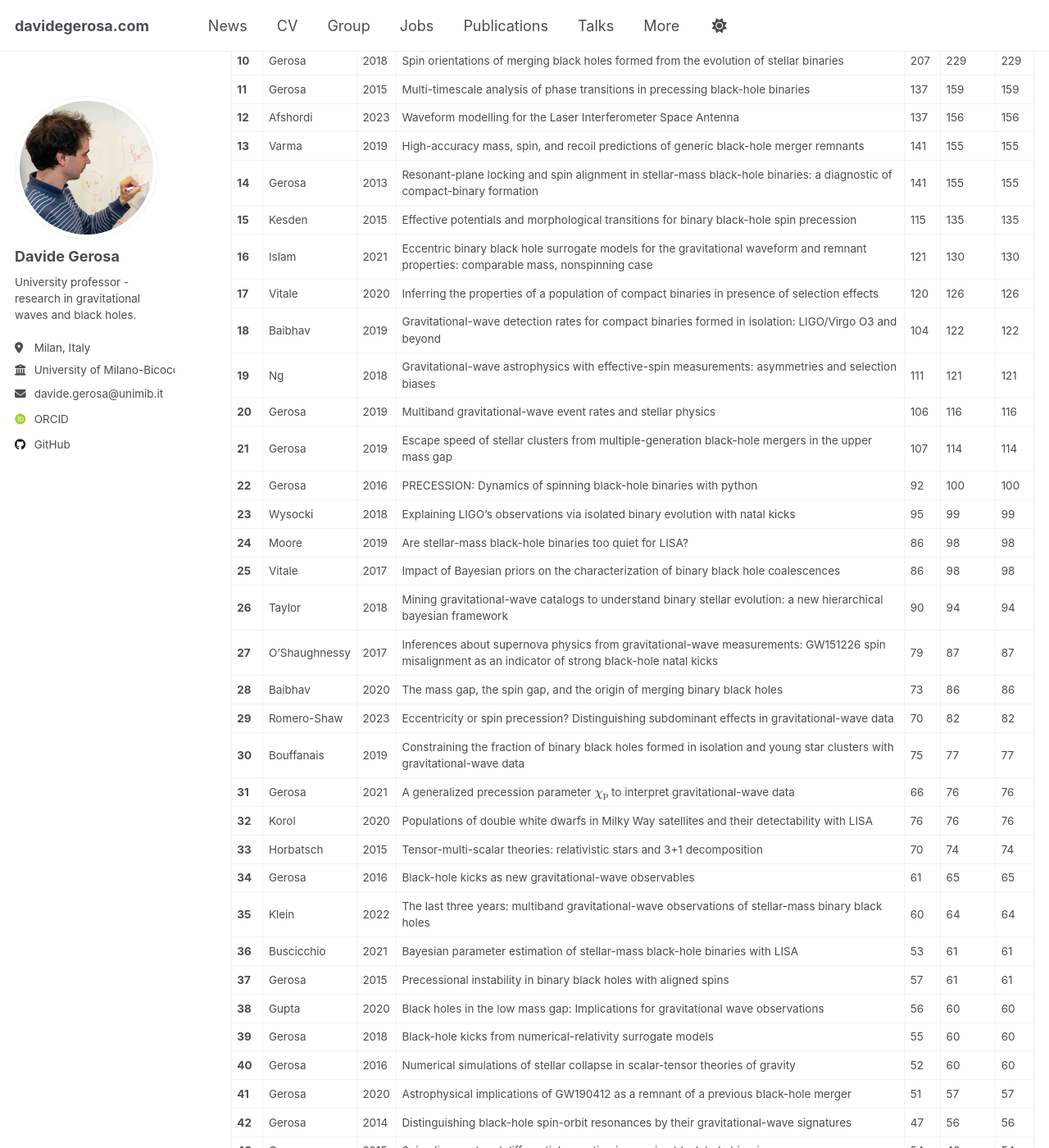
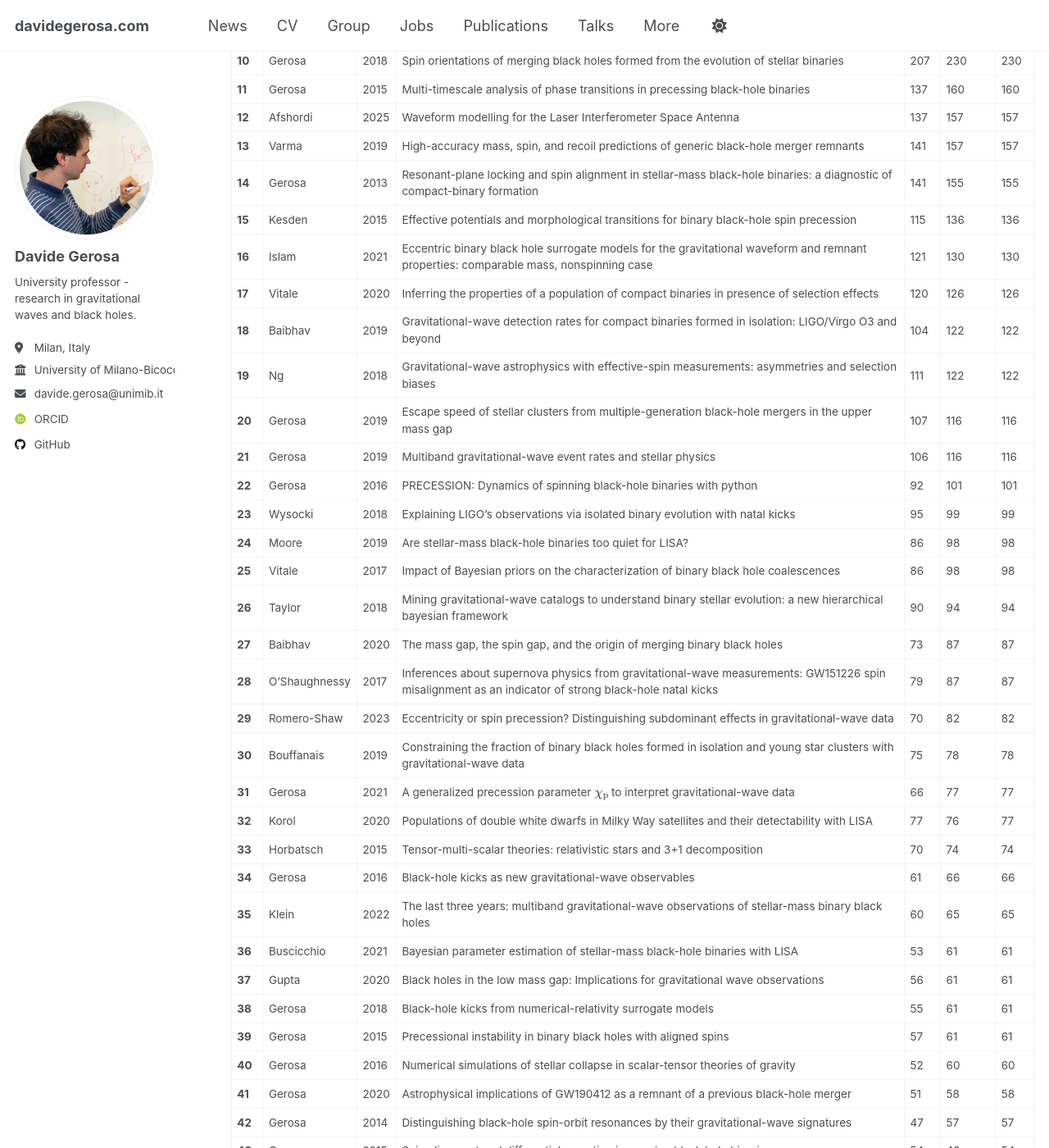
Before and after one commit to dgerosa/website, a Jekyll site: the page built from _pages/citations.md, in a window 1280 px wide and 1400 px high, scrolled down 846 px. Shown: the whole window at 82% size. Built offline with Jekyll 4.4.1, drawn with Linux system fonts in a browser that asks for light colours; some web fonts are replaced; some of the changed text lies outside the part shown.

Commit message:
Website update from workflow

```diff
--- a/_pages/_citations.md
+++ b/_pages/_citations.md
@@ -1,56 +1,56 @@
 ## Citation Summary
 
-- **Total ADS citations**: 9288
-- **Total INSPIRE citations**: 10069
-- **Total MAX citations**: 10145
+- **Total ADS citations**: 9290
+- **Total INSPIRE citations**: 10104
+- **Total MAX citations**: 10182
 - **h-index**: 47
 
 ## Paper list sorted by citation count
 
 | # | Author | Year | Title | ADS | INSPIRE | MAX |
 |---|--------|------|-------|-----|---------|-----|
-| **1** | Berti | 2015 | Testing general relativity with present and future astrophysical observations | 1374 | 1533 | 1533 |
+| **1** | Berti | 2015 | Testing general relativity with present and future astrophysical observations | 1373 | 1533 | 1533 |
 | **2** | Barack | 2019 | Black holes, gravitational waves and fundamental physics: a roadmap | 809 | 893 | 893 |
-| **3** | Amaro-Seoane | 2022 | Astrophysics with the Laser Interferometer Space Antenna | 688 | 640 | 688 |
-| **4** | Belczynski | 2020 | Evolutionary roads leading to low effective spins, high black hole masses, and O1/O2 rates for LIGO/Virgo binary black holes | 446 | 460 | 460 |
+| **3** | Amaro-Seoane | 2022 | Astrophysics with the Laser Interferometer Space Antenna | 690 | 641 | 690 |
+| **4** | Belczynski | 2020 | Evolutionary roads leading to low effective spins, high black hole masses, and O1/O2 rates for LIGO/Virgo binary black holes | 446 | 461 | 461 |
 | **5** | Barausse | 2020 | Prospects for fundamental physics with LISA | 377 | 422 | 422 |
-| **6** | Varma | 2019 | Surrogate models for precessing binary black hole simulations with unequal masses | 399 | 414 | 414 |
-| **7** | Gerosa | 2017 | Are merging black holes born from stellar collapse or previous mergers? | 317 | 341 | 341 |
+| **6** | Varma | 2019 | Surrogate models for precessing binary black hole simulations with unequal masses | 399 | 416 | 416 |
+| **7** | Gerosa | 2017 | Are merging black holes born from stellar collapse or previous mergers? | 317 | 343 | 343 |
 | **8** | Arun | 2022 | New horizons for fundamental physics with LISA | 282 | 325 | 325 |
-| **9** | Gerosa | 2021 | Hierarchical mergers of stellar-mass black holes and their gravitational-wave signatures | 243 | 259 | 259 |
-| **10** | Gerosa | 2018 | Spin orientations of merging black holes formed from the evolution of stellar binaries | 207 | 229 | 229 |
-| **11** | Gerosa | 2015 | Multi-timescale analysis of phase transitions in precessing black-hole binaries | 137 | 159 | 159 |
-| **12** | Afshordi | 2023 | Waveform modelling for the Laser Interferometer Space Antenna | 137 | 156 | 156 |
-| **13** | Varma | 2019 | High-accuracy mass, spin, and recoil predictions of generic black-hole merger remnants | 141 | 155 | 155 |
+| **9** | Gerosa | 2021 | Hierarchical mergers of stellar-mass black holes and their gravitational-wave signatures | 243 | 260 | 260 |
+| **10** | Gerosa | 2018 | Spin orientations of merging black holes formed from the evolution of stellar binaries | 207 | 230 | 230 |
+| **11** | Gerosa | 2015 | Multi-timescale analysis of phase transitions in precessing black-hole binaries | 137 | 160 | 160 |
+| **12** | Afshordi | 2025 | Waveform modelling for the Laser Interferometer Space Antenna | 137 | 157 | 157 |
+| **13** | Varma | 2019 | High-accuracy mass, spin, and recoil predictions of generic black-hole merger remnants | 141 | 157 | 157 |
 | **14** | Gerosa | 2013 | Resonant-plane locking and spin alignment in stellar-mass black-hole binaries: a diagnostic of compact-binary formation | 141 | 155 | 155 |
-| **15** | Kesden | 2015 | Effective potentials and morphological transitions for binary black-hole spin precession | 115 | 135 | 135 |
+| **15** | Kesden | 2015 | Effective potentials and morphological transitions for binary black-hole spin precession | 115 | 136 | 136 |
 | **16** | Islam | 2021 | Eccentric binary black hole surrogate models for the gravitational waveform and remnant properties: comparable mass, nonspinning case | 121 | 130 | 130 |
 | **17** | Vitale | 2020 | Inferring the properties of a population of compact binaries in presence of selection effects | 120 | 126 | 126 |
 | **18** | Baibhav | 2019 | Gravitational-wave detection rates for compact binaries formed in isolation: LIGO/Virgo O3 and beyond | 104 | 122 | 122 |
-| **19** | Ng | 2018 | Gravitational-wave astrophysics with effective-spin measurements: asymmetries and selection biases | 111 | 121 | 121 |
-| **20** | Gerosa | 2019 | Multiband gravitational-wave event rates and stellar physics | 106 | 116 | 116 |
-| **21** | Gerosa | 2019 | Escape speed of stellar clusters from multiple-generation black-hole mergers in the upper mass gap | 107 | 114 | 114 |
-| **22** | Gerosa | 2016 | PRECESSION: Dynamics of spinning black-hole binaries with python | 92 | 100 | 100 |
+| **19** | Ng | 2018 | Gravitational-wave astrophysics with effective-spin measurements: asymmetries and selection biases | 111 | 122 | 122 |
+| **20** | Gerosa | 2019 | Escape speed of stellar clusters from multiple-generation black-hole mergers in the upper mass gap | 107 | 116 | 116 |
+| **21** | Gerosa | 2019 | Multiband gravitational-wave event rates and stellar physics | 106 | 116 | 116 |
+| **22** | Gerosa | 2016 | PRECESSION: Dynamics of spinning black-hole binaries with python | 92 | 101 | 101 |
 | **23** | Wysocki | 2018 | Explaining LIGO's observations via isolated binary evolution with natal kicks | 95 | 99 | 99 |
 | **24** | Moore | 2019 | Are stellar-mass black-hole binaries too quiet for LISA? | 86 | 98 | 98 |
 | **25** | Vitale | 2017 | Impact of Bayesian priors on the characterization of binary black hole coalescences | 86 | 98 | 98 |
 | **26** | Taylor | 2018 | Mining gravitational-wave catalogs to understand binary stellar evolution: a new hierarchical bayesian framework | 90 | 94 | 94 |
-| **27** | O'Shaughnessy | 2017 | Inferences about supernova physics from gravitational-wave measurements: GW151226 spin misalignment as an indicator of strong black-hole natal kicks | 79 | 87 | 87 |
-| **28** | Baibhav | 2020 | The mass gap, the spin gap, and the origin of merging binary black holes | 73 | 86 | 86 |
+| **27** | Baibhav | 2020 | The mass gap, the spin gap, and the origin of merging binary black holes | 73 | 87 | 87 |
+| **28** | O'Shaughnessy | 2017 | Inferences about supernova physics from gravitational-wave measurements: GW151226 spin misalignment as an indicator of strong black-hole natal kicks | 79 | 87 | 87 |
 | **29** | Romero-Shaw | 2023 | Eccentricity or spin precession? Distinguishing subdominant effects in gravitational-wave data | 70 | 82 | 82 |
-| **30** | Bouffanais | 2019 | Constraining the fraction of binary black holes formed in isolation and young star clusters with gravitational-wave data | 75 | 77 | 77 |
-| **31** | Gerosa | 2021 | A generalized precession parameter $$\chi_\mathrm{p}$$ to interpret gravitational-wave data | 66 | 76 | 76 |
-| **32** | Korol | 2020 | Populations of double white dwarfs in Milky Way satellites and their detectability with LISA | 76 | 76 | 76 |
+| **30** | Bouffanais | 2019 | Constraining the fraction of binary black holes formed in isolation and young star clusters with gravitational-wave data | 75 | 78 | 78 |
+| **31** | Gerosa | 2021 | A generalized precession parameter $$\chi_\mathrm{p}$$ to interpret gravitational-wave data | 66 | 77 | 77 |
+| **32** | Korol | 2020 | Populations of double white dwarfs in Milky Way satellites and their detectability with LISA | 77 | 76 | 77 |
 | **33** | Horbatsch | 2015 | Tensor-multi-scalar theories: relativistic stars and 3+1 decomposition | 70 | 74 | 74 |
-| **34** | Gerosa | 2016 | Black-hole kicks as new gravitational-wave observables | 61 | 65 | 65 |
-| **35** | Klein | 2022 | The last three years: multiband gravitational-wave observations of stellar-mass binary black holes | 60 | 64 | 64 |
+| **34** | Gerosa | 2016 | Black-hole kicks as new gravitational-wave observables | 61 | 66 | 66 |
+| **35** | Klein | 2022 | The last three years: multiband gravitational-wave observations of stellar-mass binary black holes | 60 | 65 | 65 |
 | **36** | Buscicchio | 2021 | Bayesian parameter estimation of stellar-mass black-hole binaries with LISA | 53 | 61 | 61 |
-| **37** | Gerosa | 2015 | Precessional instability in binary black holes with aligned spins | 57 | 61 | 61 |
-| **38** | Gupta | 2020 | Black holes in the low mass gap: Implications for gravitational wave observations | 56 | 60 | 60 |
-| **39** | Gerosa | 2018 | Black-hole kicks from numerical-relativity surrogate models | 55 | 60 | 60 |
+| **37** | Gupta | 2020 | Black holes in the low mass gap: Implications for gravitational wave observations | 56 | 61 | 61 |
+| **38** | Gerosa | 2018 | Black-hole kicks from numerical-relativity surrogate models | 55 | 61 | 61 |
+| **39** | Gerosa | 2015 | Precessional instability in binary black holes with aligned spins | 57 | 61 | 61 |
 | **40** | Gerosa | 2016 | Numerical simulations of stellar collapse in scalar-tensor theories of gravity | 52 | 60 | 60 |
-| **41** | Gerosa | 2020 | Astrophysical implications of GW190412 as a remnant of a previous black-hole merger | 51 | 57 | 57 |
-| **42** | Gerosa | 2014 | Distinguishing black-hole spin-orbit resonances by their gravitational-wave signatures | 47 | 56 | 56 |
+| **41** | Gerosa | 2020 | Astrophysical implications of GW190412 as a remnant of a previous black-hole merger | 51 | 58 | 58 |
+| **42** | Gerosa | 2014 | Distinguishing black-hole spin-orbit resonances by their gravitational-wave signatures | 47 | 57 | 57 |
 | **43** | Gerosa | 2015 | Spin alignment and differential accretion in merging black hole binaries | 54 | 48 | 54 |
 | **44** | Mould | 2022 | Deep learning and Bayesian inference of gravitational-wave populations: hierarchical black-hole mergers | 47 | 52 | 52 |
 | **45** | Roebber | 2020 | Milky Way satellites shining bright in gravitational waves | 44 | 50 | 50 |
@@ -77,15 +77,15 @@
 | **66** | Zhao | 2017 | Nutational resonances, transitional precession, and precession-averaged evolution in binary black-hole systems | 20 | 23 | 23 |
 | **67** | Gerosa | 2017 | On the equal-mass limit of precessing black-hole binaries | 20 | 23 | 23 |
 | **68** | Boschini | 2025 | Orbital eccentricity in general relativity from catastrophe theory | 21 | 22 | 22 |
-| **69** | Gerosa | 2019 | Wide nutation: binary black-hole spins repeatedly oscillating from full alignment to full anti-alignment | 20 | 22 | 22 |
-| **70** | Pacilio | 2024 | Flexible mapping of ringdown amplitudes for nonprecessing binary black holes | 18 | 21 | 21 |
-| **71** | Fumagalli | 2024 | Residual eccentricity as a systematic uncertainty on the formation channels of binary black holes | 21 | 21 | 21 |
-| **72** | Mancarella | 2023 | Inferring, not just detecting: metrics for high-redshift sources observed with third-generation gravitational-wave detectors | 15 | 21 | 21 |
-| **73** | Moore | 2021 | Population-informed priors in gravitational-wave astronomy | 21 | 19 | 21 |
-| **74** | Sperhake | 2020 | Amplification of superkicks in black-hole binaries through orbital eccentricity | 21 | 21 | 21 |
-| **75** | Fumagalli | 2023 | Spin-eccentricity interplay in merging binary black holes | 18 | 20 | 20 |
-| **76** | Nealon | 2022 | The Bardeen-Petterson effect in accreting supermassive black-hole binaries: disc breaking and critical obliquity | 20 | 14 | 20 |
-| **77** | Mould | 2020 | Endpoint of the up-down instability in precessing binary black holes | 17 | 20 | 20 |
+| **69** | Sperhake | 2020 | Amplification of superkicks in black-hole binaries through orbital eccentricity | 21 | 22 | 22 |
+| **70** | Gerosa | 2019 | Wide nutation: binary black-hole spins repeatedly oscillating from full alignment to full anti-alignment | 20 | 22 | 22 |
+| **71** | Pacilio | 2024 | Flexible mapping of ringdown amplitudes for nonprecessing binary black holes | 18 | 21 | 21 |
+| **72** | Fumagalli | 2024 | Residual eccentricity as a systematic uncertainty on the formation channels of binary black holes | 21 | 21 | 21 |
+| **73** | Mancarella | 2023 | Inferring, not just detecting: metrics for high-redshift sources observed with third-generation gravitational-wave detectors | 15 | 21 | 21 |
+| **74** | Moore | 2021 | Population-informed priors in gravitational-wave astronomy | 21 | 19 | 21 |
+| **75** | Mould | 2020 | Endpoint of the up-down instability in precessing binary black holes | 17 | 21 | 21 |
+| **76** | Fumagalli | 2023 | Spin-eccentricity interplay in merging binary black holes | 18 | 20 | 20 |
+| **77** | Nealon | 2022 | The Bardeen-Petterson effect in accreting supermassive black-hole binaries: disc breaking and critical obliquity | 20 | 14 | 20 |
 | **78** | Gangardt | 2021 | A taxonomy of black-hole binary spin precession and nutation | 15 | 19 | 19 |
 | **79** | Varma | 2021 | Up-down instability of binary black holes in numerical relativity | 16 | 18 | 18 |
 | **80** | Buscicchio | 2025 | A test for LISA foreground Gaussianity and stationarity. I. Galactic white-dwarf binaries | 16 | 17 | 17 |
```
Also changed, not shown: other parts of _pages/_citations.md (+18 -18 lines), _pages/_group.md (+1 -1 lines), _pages/_publications.md (+2 -2 lines), _pages/_talks.md (+1 -1 lines).
